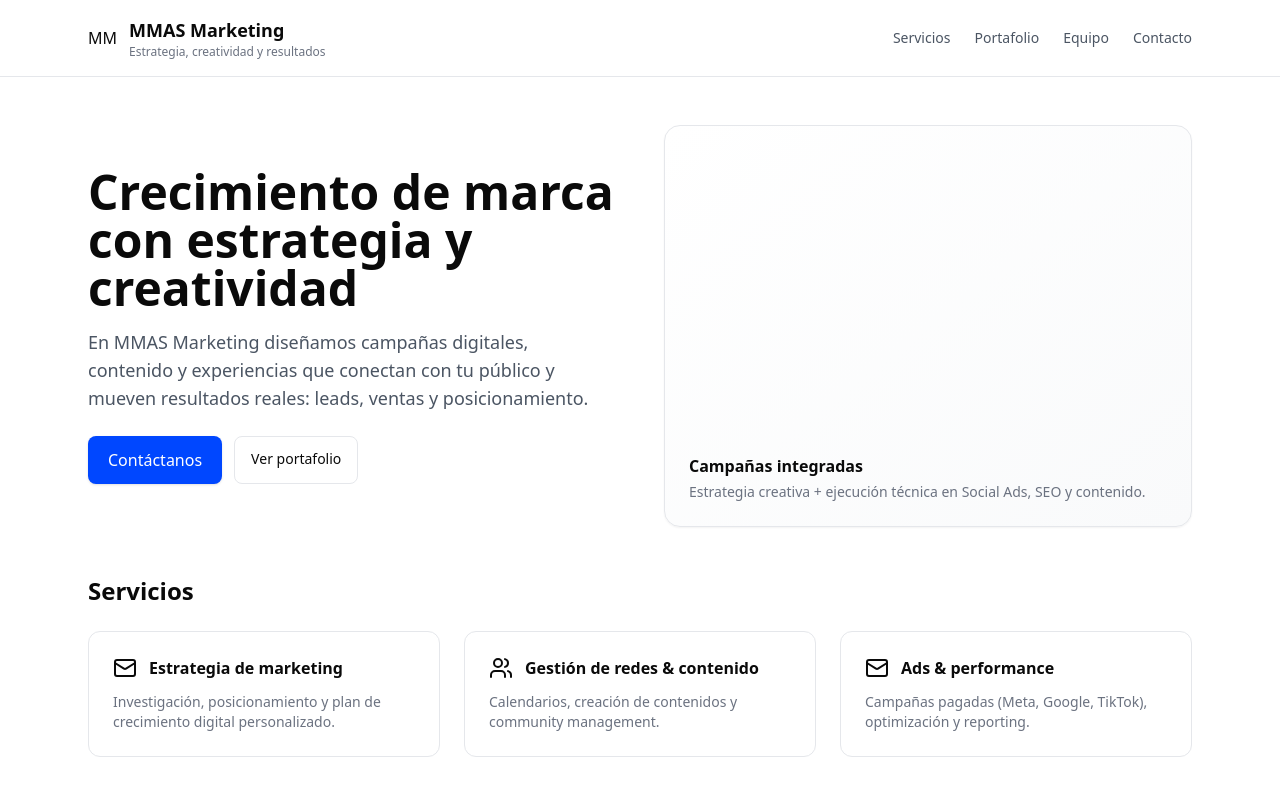
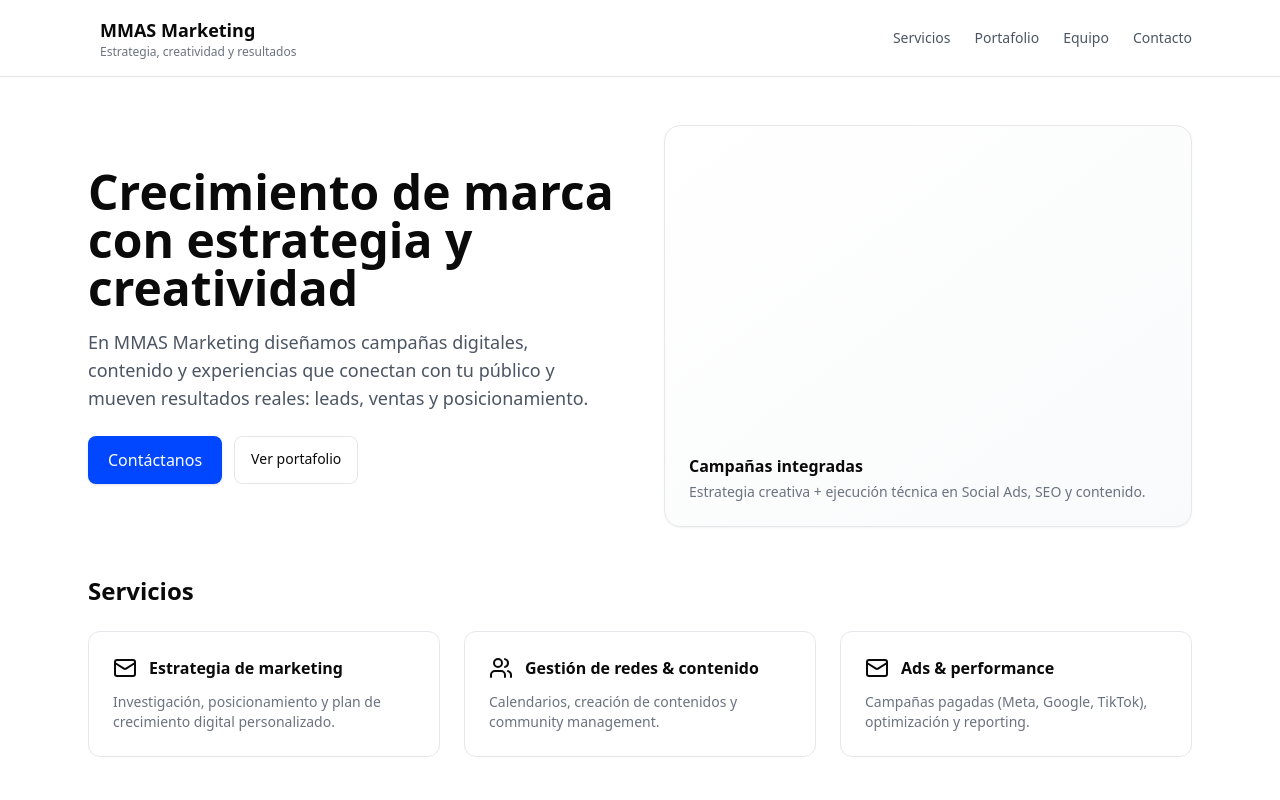
Before and after one commit to mmasmkting/mmas-marketing1.0, a React (Vite) app: page / in a window 1280 px wide. Shown: the top 800 px of the page. Built offline with nearby package versions, Linux system fonts and the light colour scheme.

Commit message:
Update App.jsx

```diff
--- a/src/App.jsx
+++ b/src/App.jsx
@@ -8,7 +8,7 @@ export default function App() {
       <header className="border-b">
         <div className="max-w-6xl mx-auto px-6 py-4 flex items-center justify-between">
           <div className="flex items-center gap-3">
-            <div className="import logo from './assets/marketing.jpg.png'">MM</div>
+            <div className="import logo from './assets/marketing.jpg.png'"></div>
             <div>
               <h1 className="text-lg font-semibold">MMAS Marketing</h1>
               <p className="text-xs text-gray-500">Estrategia, creatividad y resultados</p>
```
